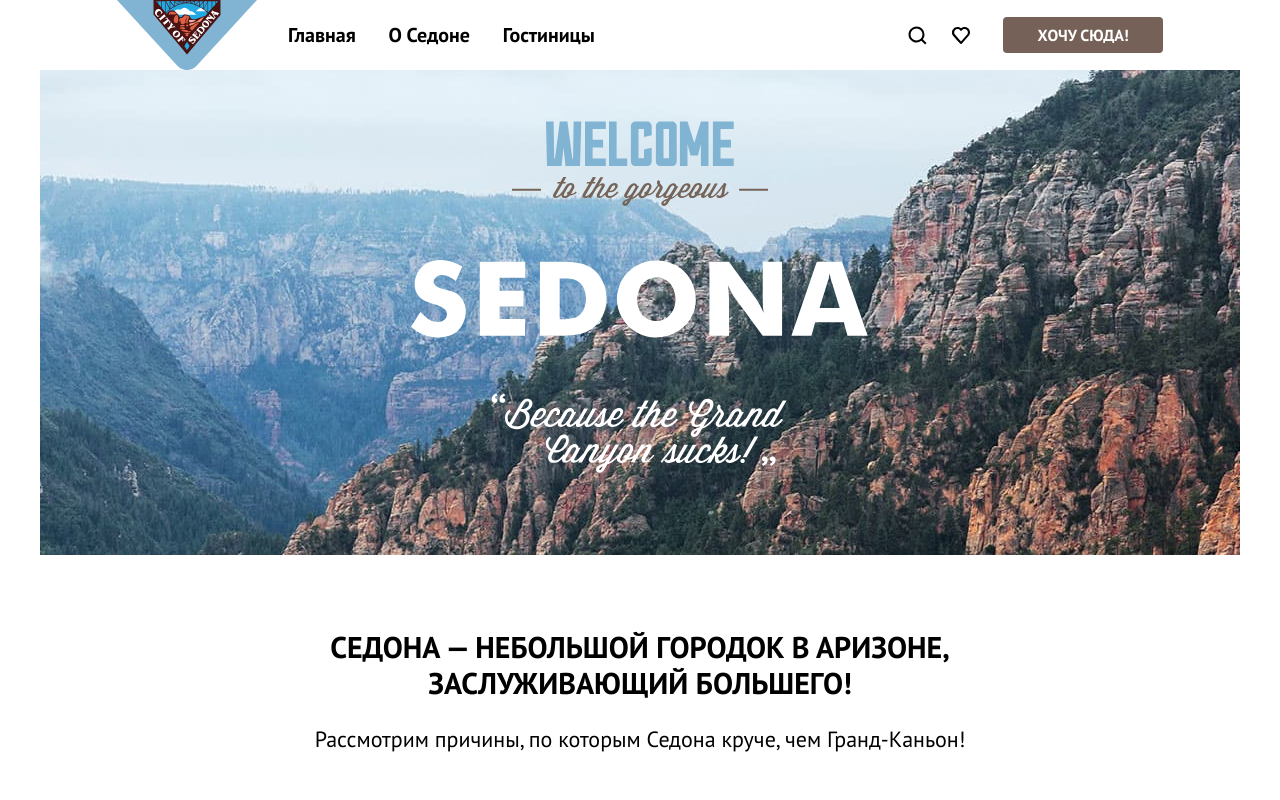
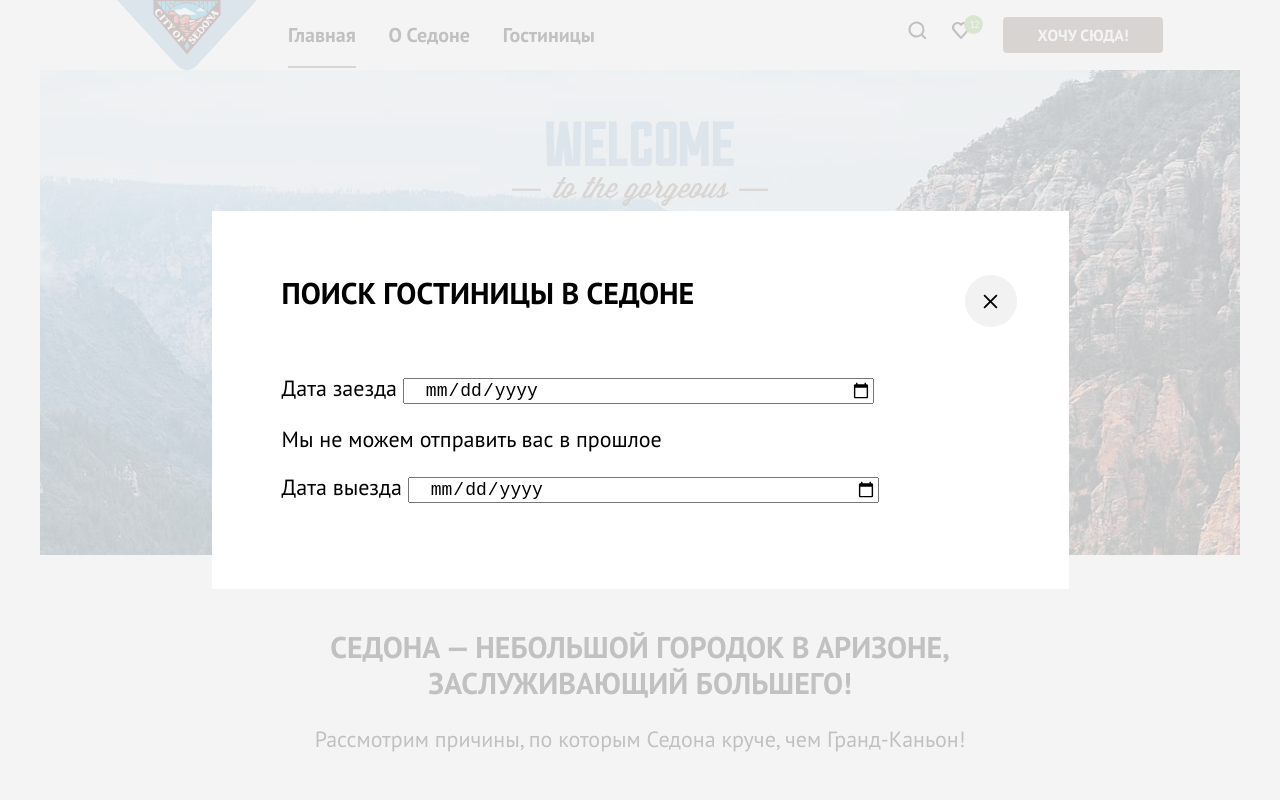
Before and after one commit to htmlacademy-htmlcss/1894225-sedona-35, a plain HTML site: page index.html in a window 1280 px wide. Shown: the top 800 px of the page. Drawn offline with Linux system fonts and the light colour scheme.

Commit message:
Добавляет начало модального окна и добавляет недостающие интерактивные элементы

```diff
--- a/index.html
+++ b/index.html
@@ -23,11 +23,14 @@
         <ul class="navigation-user">
           <li class="navigation-item">
             <a class="navigation-link" href="#">
+              <svg class="navigation-icon" width="20" height="20" fill="none" xmlns="http://www.w3.org/2000/svg"><path d="m19.5 18-3.7-3.67c1-1.3 1.7-2.98 1.7-4.87a8 8 0 0 0-8-7.96c-4.4 0-8 3.68-8 8.06a8 8 0 0 0 12.9 6.26l3.7 3.68 1.4-1.5Zm-10-2.48a6 6 0 0 1-6-5.96 6 6 0 0 1 12 0 6 6 0 0 1-6 5.96Z" fill="#000"/></svg>
               <span class="visually-hidden">Поиск</span>
             </a>
           </li>
           <li class="navigation-item">
             <a class="navigation-link" href="#">
+              <svg class="navigation-icon" width="18" height="17" fill="none" xmlns="http://www.w3.org/2000/svg"><path d="M8.9 17a.9.9 0 0 1-.8-.4c-5.4-6.1-6.7-7.5-7-7.9A5.4 5.4 0 0 1 5.5 0C6.8 0 8 .5 9 1.3a5.46 5.46 0 0 1 9 4.1c0 1.3-.5 2.5-1.3 3.4l-7 7.9c-.2.2-.4.3-.8.3Zm-6-9.5c.3.4 3.5 4 6.1 6.9l6.2-7c.5-.5.7-1.2.7-2 0-1.8-1.5-3.3-3.3-3.3-1 0-2 .5-2.7 1.3-.3.3-.6.4-.9.4-.3 0-.6-.2-.8-.4-.7-.8-1.7-1.3-2.7-1.3-1.8 0-3.3 1.5-3.3 3.3-.1.9.3 1.6.7 2.1-.1 0-.1 0 0 0Z" fill="#000"/></svg>
+              <span class="count-badge">12</span>
               <span class="visually-hidden">Избранное</span>
             </a>
           </li>
@@ -112,8 +115,8 @@
       <p class="description-white">Подпишитесь на рассылку</p>
       <p class="description-small-white">Только полезная информация и никакого спама,<br> честное бойскаутское!</p>
         <form class="newsletter-form" action="#" method="post">
-          <label for="newsletter-email">Email</label>
-            <input class="field" placeholder="Ваш email" type="email" name="newsletter-email" id="newsletter-email" required>
+          <label class="visually-hidden" for="newsletter-email">Email</label>
+            <input class="field" placeholder="Ваш e-mail" type="email" name="newsletter-email" id="newsletter-email" required>
               <button class="button newsletter-button"  type="submit">Подписаться</button>
         </form>
       </div>
@@ -164,5 +167,26 @@
   </div>
   </div>
 </footer>
+<div class="modal-container">
+  <div class="modal modal-auth">
+    <button class="modal-close-button">
+      <span class="visually-hidden">Закрыть</span>
+    </button>
+  <section class="modal-content">
+    <h2 class="modal-title">Поиск гостиницы в Седоне</h2>
+    <form class="auth-form" action="" method="post">
+      <p class="field-group">
+        <label class="come-in" for="date">Дата заезда</label>
+        <input class="auth-form-field field" type="date" id="date-first" name="date-first" placeholder="Выберите дату">
+      </p>
+      <p class="field-red-text">Мы не можем отправить вас в прошлое</p>
+      <p class="field-group">
+        <label class="come-out" for="date">Дата выезда</label>
+        <input class="auth-form-field field" type="date" id="date-second" name="date-second" placeholder="Выберите дату">
+      </p>
+    </form>
+  </section>
+  </div>
+</div>
 </body>
 </html>
--- a/styles/styles.css
+++ b/styles/styles.css
@@ -64,13 +64,18 @@ a.undecorated-link {
   list-style-type: none;
 }
 
-.navigation-link-current::before {
+.navigation-link-current{
+  position: relative;
+}
+
+.navigation-link-current::after {
   position: absolute;
+  right: 16px;
+  bottom: -1px;
+  left: 16px;
   height: 2px;
   width: 68px;
   background-color: #756257;
-  bottom: 867px;
-  left: 432px;
   content: "";
 }
 
@@ -92,6 +97,34 @@ a.undecorated-link {
 .navigation-user .navigation-link {
   display: block;
   min-width: 44px;
+}
+
+.navigation-link {
+position: relative;
+}
+
+.navigation-icon{
+  position: absolute;
+  top: 0;
+  right: 0;
+  bottom: 0;
+  left: 0;
+  margin: auto;
+  fill: #000000;
+}
+
+.count-badge{
+  position: absolute;
+  font-weight: 400;
+  font-size: 10px;
+  line-height: 13px;
+  border-radius: 50%;
+  background-color: #7DB54F;
+  color: #FFFFFF;
+  padding: 3px 5px;
+  letter-spacing: -0.1em;
+  margin-top: -2px;
+  margin-left: 25px;
 }
 
 .navigation-user .want{
@@ -126,15 +159,7 @@ a.undecorated-link {
   text-decoration: none;
 }
 
-.navigation-user .navigation-item:nth-child(1){
-  background-image: url(/images/search.svg);
-  background-repeat: no-repeat;
-  background-position: center;
-}
-
 .navigation-user .navigation-item:nth-child(2){
-  background-image: url(/images/likes.svg);
-  background-repeat: no-repeat;
   background-position: center;
   margin-right: 20px;
 }
@@ -229,12 +254,30 @@ padding: 0;
   font-weight: 700;
   text-align: center;
   text-transform: uppercase;
+  position:  relative;
 }
 
-.advantages-title-blue::before{
+.advantages-title{
+  position: relative;
+}
+
+.advantages-title::after{
   position: absolute;
   bottom: -95px;
+  top: 85px;
+  left: 28px;
+  width: 47px;
+  height: 2px;
+  background-color: rgba(0, 0, 0, 0.3);
+  content: "";
+  margin-left: 40px;
+}
 
+.advantages-title-blue::after{
+  position: absolute;
+  bottom: -95px;
+  top: 85px;
+  left: 135px;
   width: 47px;
   height: 2px;
   background-color: rgba(255, 255, 255, 0.3);
@@ -387,6 +430,9 @@ justify-content: center;
 
 .field{
   grid-area: text;
+  width: 447px;
+  padding-left: 20px;
+  font-size: 18px;
 }
 
 .newsletter-button{
@@ -400,7 +446,15 @@ justify-content: center;
   line-height: 36px;
   text-transform: uppercase;
 font-weight: 700;
+border: 0px;
 }
+
+.button.newsletter-button:hover{
+    background-color: #68A2CA;}
+
+.button.newsletter-button:active{
+    background-color: #82B3D3;
+  color: rgba(255, 255, 255, 0.3);}
 
 .page-footer {
   background-color: #FFFFFF;
@@ -439,8 +493,6 @@ font-weight: 700;
 .footer-social-link > svg path:hover {
   fill: #68A2CA;
 }
-
-
 
 .footer-social-link > svg path:active {
   fill: rgba(104, 162, 202, 0.3);
@@ -498,3 +550,59 @@ font-weight: 700;
   background-color: #756157;
   color: rgba(255, 255, 255, 0.3);
 }
+
+.navigation-link > svg path:hover {
+  fill: #68A2CA;
+}
+
+.navigation-link > svg path:active {
+  fill: #82B3D3;
+}
+
+.modal-container{
+  position: fixed;
+  top: 0;
+  left: 0;
+  display: flex;
+  width: 100%;
+  height: 100%;
+  background-color: rgba(242, 242, 242, 0.8);
+}
+
+.modal{
+  position: relative;
+  margin: auto;
+  padding: 64px 70px;
+  background-color: #ffffff;
+}
+
+.modal-auth{
+  width: 717px;
+}
+
+.modal-close-button{
+  position: absolute;
+  padding: 16px;
+  top: 64px;
+  right: 52px;
+  width: 52px;
+  height: 52px;
+  background-color: #F2F2F2;
+  border-radius: 50%;
+  border: 0px;
+  background-image: url("/images/close.svg");
+  background-repeat: no-repeat;
+  background-position: center;
+  cursor: pointer;
+}
+
+.modal-title{
+  margin: 0;
+  margin-bottom: 64px;
+  font-family: "PT Sans", sans-serif;
+  font-size: 30px;
+  line-height: 36px;
+  font-weight: 700;
+  color: #000000;
+  text-transform: uppercase;
+}
```
Also changed, not shown: images/close.svg (added).
